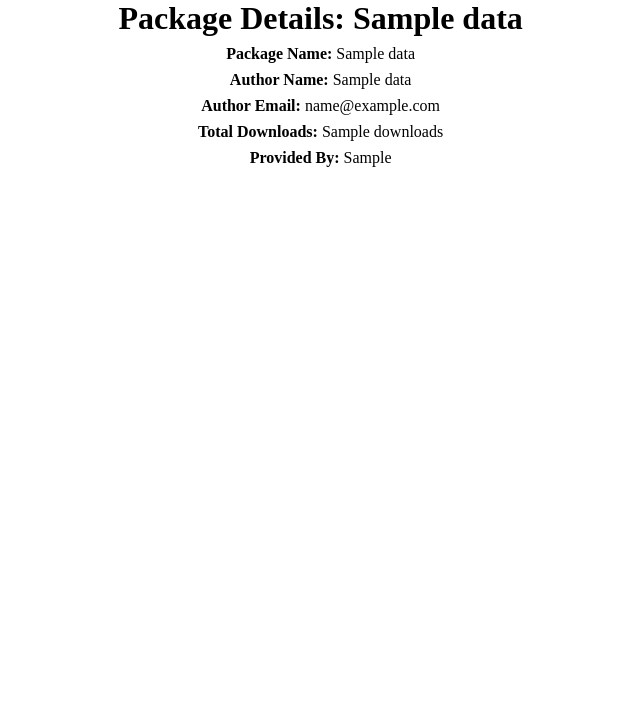
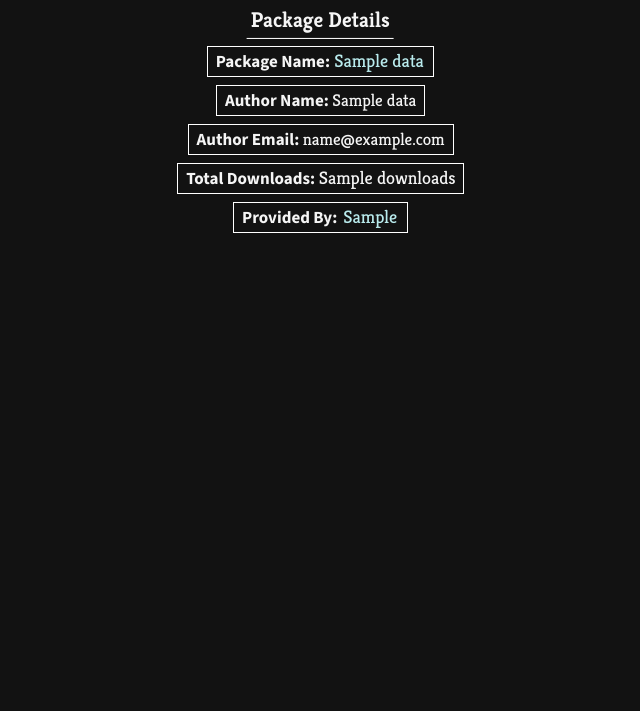
Before and after one commit to nazmul-nhb/npm-downloads-count, a Node server app: template src/views/downloads.ejs in a window 1280 px wide. Shown: the top 711 px of the page, without its empty margins (313-953 px from the left). Run offline with Node 20, Linux system fonts and the light colour scheme; the template is opened without the code that fills it: most values are stand-ins (such as "Sample title", 1, 10 or a date in 2020).

Commit message:
styled ejs for enhance view

```diff
--- a/src/index.ts
+++ b/src/index.ts
@@ -40,9 +40,8 @@ app.use('/package', packageRoutes);
 
 // Error handler for 404
 app.use((req: Request, _res: Response, next: NextFunction) => {
-	const url = req.url.replace('/', '');
 	const error: IErrorObject = new Error(
-		'Requested End-Point ' + url + ' Not Found!',
+		'Requested End-Point ' + req.url + ' Not Found!',
 	);
 	error.status = 404;
 	next(error);
--- a/src/views/downloads.ejs
+++ b/src/views/downloads.ejs
@@ -6,6 +6,16 @@
 		<link rel="shortcut icon" href="/favicon.ico" type="image/x-icon" />
 		<title>Downloads Count for <%= data.packageName %></title>
 		<style>
+			@import url('https://fonts.googleapis.com/css2?family=Kreon:wght@300..700&family=Source+Sans+3:ital,wght@0,200..900;1,200..900&display=swap');
+
+			.sourceSans {
+				font-family: 'Source Sans 3', sans-serif;
+			}
+
+			.kreonSerif {
+				font-family: 'Kreon', serif;
+			}
+
 			* {
 				padding: 0;
 				margin: 0;
@@ -14,6 +24,10 @@
 			.main {
 				height: 88vh;
 				width: 99%;
+				background: #000000ed;
+				color: whitesmoke;
+				margin: 8px 0;
+				font-size: 17px;
 			}
 
 			.container {
@@ -23,16 +37,104 @@
 				justify-content: center;
 				gap: 8px;
 			}
+
+			.container p {
+				border: 1px solid white;
+				padding: 3px 8px;
+				transition: all;
+				transition-duration: 0.5s;
+			}
+
+			.container p:hover {
+				border: 1px solid steelblue;
+				color: steelblue;
+				background: white;
+			}
+
+			.title,
+			.pkg,
+			.dls,
+			.provider {
+				display: inline-block;
+				font-family: 'Kreon', serif;
+				padding: 0 4px;
+				animation: shrinkGrow 2s ease-in-out infinite;
+			}
+
+			.container p:hover a {
+				color: steelblue;
+				transition: color;
+				transition-duration: 0.5s;
+			}
+
+			h1.title {
+				font-size: 20px;
+				padding-bottom: 4px;
+				border-bottom: 1px solid whitesmoke;
+			}
+
+			a {
+				color: #b9ebed;
+				text-decoration: none;
+				transition: color;
+				transition-duration: 0.5s;
+			}
+
+			a:hover,
+			.container p:hover a:hover {
+				color: slateblue;
+			}
+
+			@keyframes shrinkGrow {
+				0% {
+					transform: scale(1);
+				}
+				50% {
+					transform: scale(1.1);
+				}
+				100% {
+					transform: scale(1);
+				}
+			}
 		</style>
 	</head>
-	<body class="main">
+	<body class="main sourceSans">
 		<div class="container">
-			<h1 class="title">Package Details: <%= data.packageName %></h1>
-			<p><strong>Package Name:</strong> <%= data.packageName %></p>
-			<p><strong>Author Name:</strong> <%= data.authorName %></p>
-			<p><strong>Author Email:</strong> <%= data.authorEmail %></p>
-			<p><strong>Total Downloads:</strong> <%= data.downloads %></p>
-			<p><strong>Provided By:</strong> <%= data.providedBy %></p>
+			<h1 class="title">Package Details</h1>
+			<p>
+				<strong>Package Name:</strong>
+				<a
+					class="pkg"
+					target="_blank"
+					rel="noopener noreferrer"
+					href="https://www.npmjs.com/package/<%= data.packageName %>"
+				>
+					<%= data.packageName %>
+				</a>
+			</p>
+			<p>
+				<strong>Author Name:</strong>
+				<span class="kreonSerif"><%= data.authorName %></span>
+			</p>
+			<p>
+				<strong>Author Email:</strong>
+				<span class="kreonSerif"><%= data.authorEmail %></span>
+			</p>
+			<p>
+				<strong>Total Downloads:</strong>
+				<span class="dls"><%= data.downloads %></span>
+			</p>
+			<p>
+				<strong>Provided By:</strong>
+				<a
+					class="provider"
+					target="_blank"
+					rel="noopener noreferrer"
+					href="https://nazmul-nhb.vercel.app/"
+				>
+					<%= data.providedBy %>
+				</a>
+			</p>
 		</div>
 	</body>
 </html>
```
